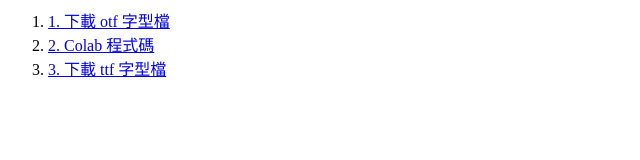
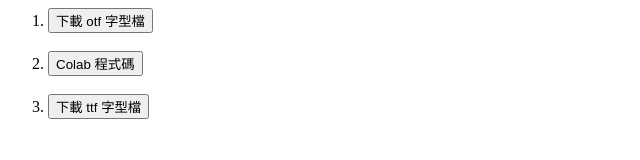
Before and after one commit to Nelsonsider/ct2022s, a plain HTML site: page hw01/index.html in a window 1280 px wide. Shown: the whole page, without its empty margins (0-640 px from the left). Drawn offline with Linux system fonts and the light colour scheme.

Commit message:
Add files via upload

```diff
--- a/hw01/index.html
+++ b/hw01/index.html
@@ -2,11 +2,14 @@
 	<head></head>
 	<body>
 		<ol>
-		<li><a href="https://drive.google.com/file/d/1Ah5vflc9XyHSsKbJqAIj4vWLmSQfXISL/view?usp=sharing">1. 下載 otf 字型檔</a></li>
-
-		<li><a href="https://colab.research.google.com/drive/1IbREKf07yiY0ycYHlaObLz9VNxjM2qrE">2. Colab 程式碼</a></li>
-
-		<li><a href="https://drive.google.com/file/d/1uRzF9DUO4XAWZ4gxp9ETuMruB0-vd_1c/view?usp=sharing">3. 下載 ttf 字型檔</a></li>
+		<li><a href="https://drive.google.com/file/d/1Ah5vflc9XyHSsKbJqAIj4vWLmSQfXISL/view?usp=sharing">
+			<input type="button" value="下載 otf 字型檔"></a></li>
+		<br>
+		<li><a href="https://colab.research.google.com/drive/1IbREKf07yiY0ycYHlaObLz9VNxjM2qrE?usp=sharing">
+			<input type="button" value="Colab 程式碼"></a></li>
+		<br>
+		<li><a href="https://drive.google.com/file/d/1uRzF9DUO4XAWZ4gxp9ETuMruB0-vd_1c/view?usp=sharing">
+			<input type="button" value="下載 ttf 字型檔"></a></li>
 		</ol>
 	</body>
 </html>
```
Also changed, not shown: hw01/screenshot.png.
